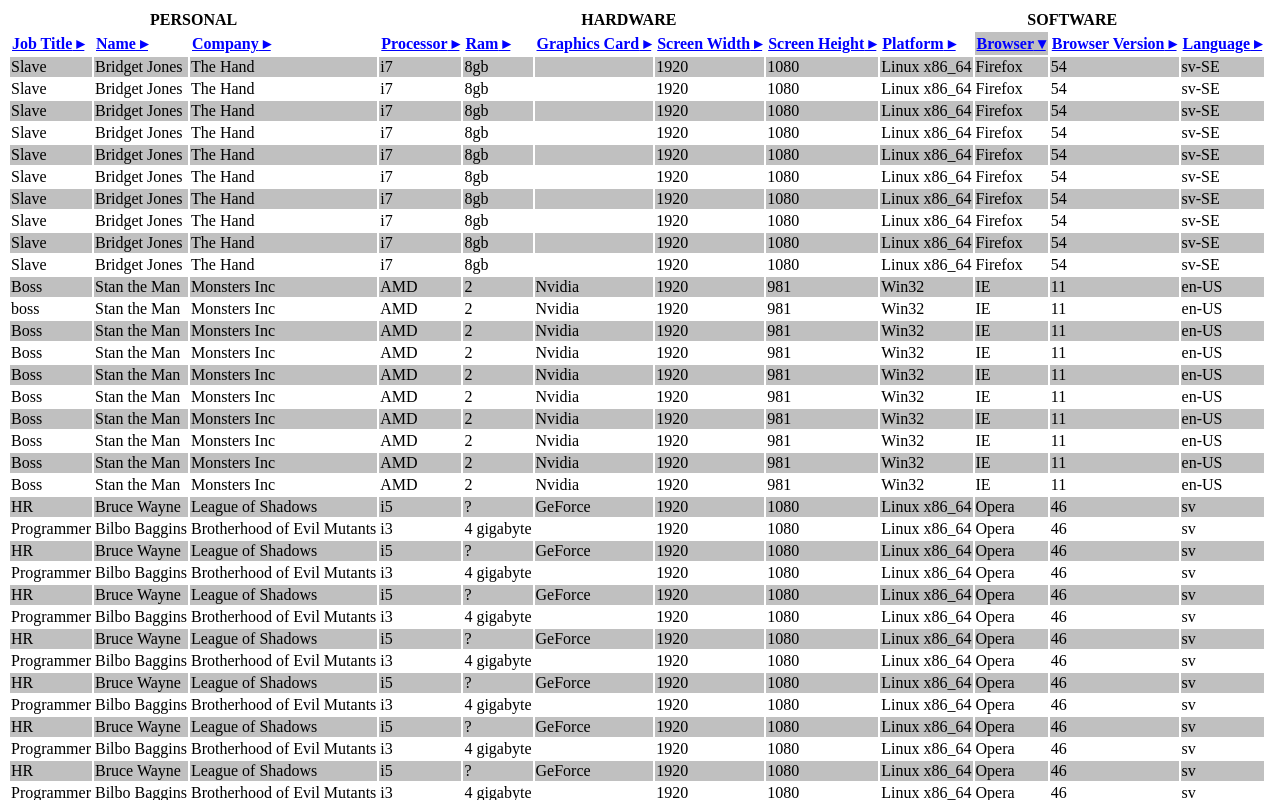
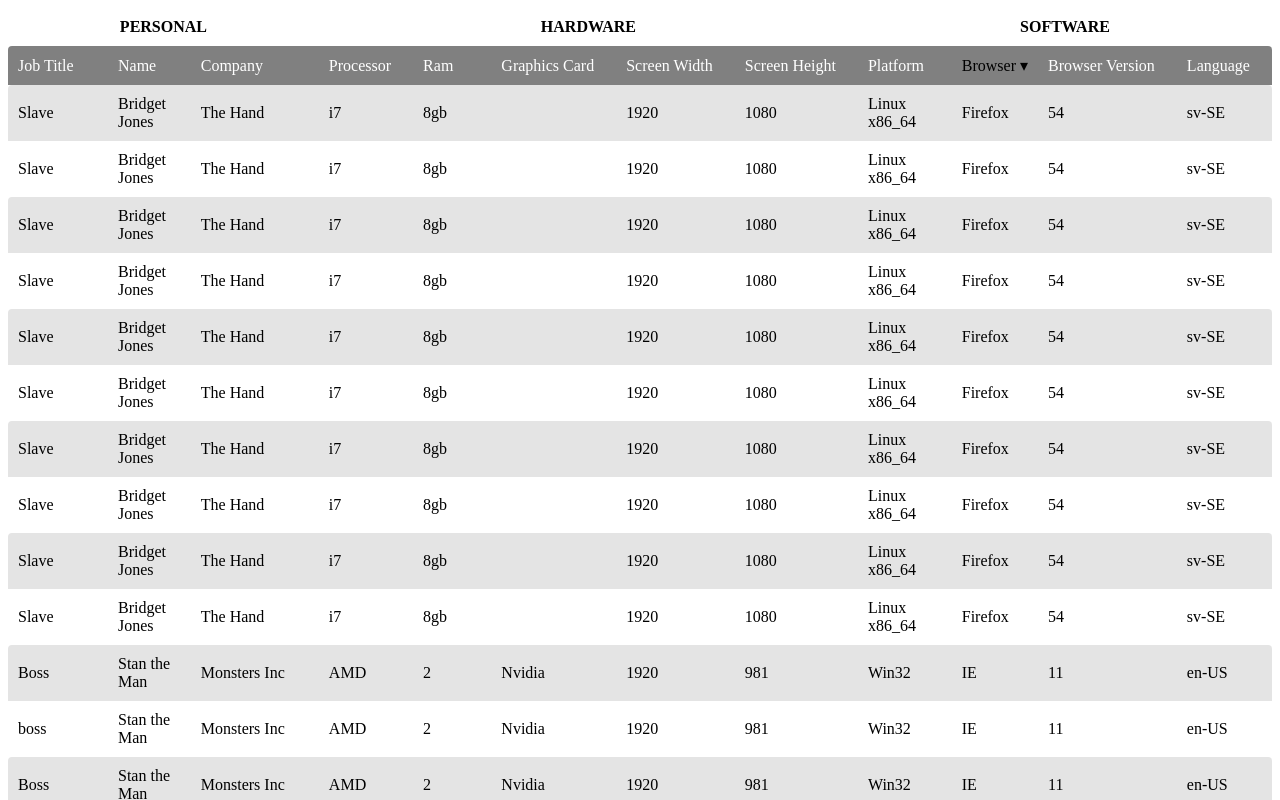
Before and after one commit to tofsjonas/sortable, a plain HTML site: page sortable.html in a window 1280 px wide. Both pictures are taken after a click on the element "Browser". Shown: the top 800 px of the page. Drawn offline with Linux system fonts and the light colour scheme.

Commit message:
Beautification

```diff
--- a/sortable.js
+++ b/sortable.js
@@ -37,18 +37,17 @@
 document.addEventListener('click',function (e){//window.addEventListener won't work in mobile safari
     var element        = e.target;
     if(element.nodeName == 'TH'){
-        var sortable    = 'sortable';
-        var dir_down    = 'dir-down';
-        var dir_up      = 'dir-up';
-        var regex_table = new RegExp('\\b' + sortable + '\\b');
+        var table_class   = 'sortable';
+        var down_class    = 'dir-down'; //classes placed in the beginning to simplify editing
+        var up_class      = 'dir-up';
+        var regex_table = new RegExp('\\b' + table_class + '\\b');
         var table = element.parentNode.parentNode.parentNode;
         if(regex_table.test(table.className)){
-            var regex_down = new RegExp('\\b' + dir_down + '\\b');
-            var regex_up   = new RegExp('\\b' + dir_up + '\\b');
+            var regex_down = new RegExp('\\b' + down_class + '\\b');
+            var regex_up   = new RegExp('\\b' + up_class + '\\b');
             var index;
 
-            //reset all others and get the index of the column in question
-            var nodes = element.parentNode.getElementsByTagName('TH');
+            var nodes = element.parentNode.getElementsByTagName('TH'); //reset all others and get the index of the column in question
             for (var i = 0; i < nodes.length; i++) {
                 if(nodes[i]===element){
                     index=i;
@@ -58,38 +57,33 @@
                 }
             }
 
-            // set the right class, so it looks right.
-            var cl  = element.className;
-            var dir = dir_down;
+            var cl  = element.className; // set the right class, so it looks right.
+            var dir = down_class;
             if(regex_down.test(cl)){
-                dir = dir_up;
-                cl += ' ' + dir_up;
                 cl = cl.replace(regex_down,'').trim();
-            }
-            else {
-                cl += ' ' + dir_down;
+                dir = up_class;
+                cl += ' ' + up_class;
+            }else {
                 cl = cl.replace(regex_up,'').trim();
+                cl += ' ' + down_class;
             }
             element.className = cl;
 
-            // extract all table rows, so the sorting can start.
-            var orgtbody = table.getElementsByTagName('TBODY')[0];
+            var orgtbody = table.getElementsByTagName('TBODY')[0]; // extract all table rows, so the sorting can start.
             var tbody    = orgtbody.cloneNode(true); // slightly faster if cloned, noticable for large tables (> 1000 rows). Don't ask me why.
             var trs      = tbody.getElementsByTagName('TR');
             var rows     = Array.prototype.slice.call(trs, 0);
 
-            // sort them using built in array sort.
-            rows.sort(function(a,b){
+            rows.sort(function(a,b){ // sort them using built in array sort.
                 a = a.children[index].innerText;
                 b = b.children[index].innerText;
-                if(dir==dir_up){
+                if(dir==up_class){
                     var c=a; a=b, b=c;
                 }
                 return isNaN(a-b) ? a.localeCompare(b) : a-b;
             });
 
-            // Build the sorted table body and replace the old one.
-            var clone = tbody.cloneNode();
+            var clone = tbody.cloneNode(); // Build the sorted table body and replace the old one.
             for (i = 0; i < rows.length; i++) {
                 clone.appendChild(rows[i].cloneNode(true));
             }
--- a/sortable.scss
+++ b/sortable.scss
@@ -1,29 +1,54 @@
+.sortable {
+	border-spacing: 0;
+	th, td {
+		padding: 10px;
+		&:first-child {
+			border-top-left-radius: 4px;
+		}
+		&:last-child {
+			border-top-right-radius: 4px;
+		}
+	}
 
-.sortable {
+	thead {
+		td {
+			font-weight: bold;
+			text-align: center;
+			text-transform: uppercase;
+		}
+	}
+
 	th {
-		color: #00f;
+		background: #808080;
+		color: #fff;
 		cursor: pointer;
-		padding: 2px;
+		font-weight: normal;
 		text-align: left;
-		text-decoration: underline;
 		text-transform: capitalize;
 		vertical-align: baseline;
 		white-space: nowrap;
 		&:hover {
-			color: #f00;
+			color: #000;
+			&::after {
+				color: inherit;
+				content: ' \025B8';
+			}
 		}
 		&::after {
+			color: transparent;
 			content: ' \025B8';
 		}
 		&.dir-down {
-			background: #c0c0c0;
+			color: #000;
 			&::after {
+				color: inherit;
 				content: ' \025BE';
 			}
 		}
 		&.dir-up {
-			background: #c0c0c0;
+			color: #000;
 			&::after {
+				color: inherit;
 				content: ' \025B4';
 			}
 		}
@@ -31,15 +56,8 @@
 	tbody {
 		tr {
 			&:nth-child(odd) {
-				background: #c0c0c0;
+				background: #e4e4e4;
 			}
 		}
 	}
 }
-thead {
-	td {
-		font-weight: bold;
-		text-align: center;
-		text-transform: uppercase;
-	}
-}
```
Also changed, not shown: sortable.css, sortable.min.css, sortable.min.js.
